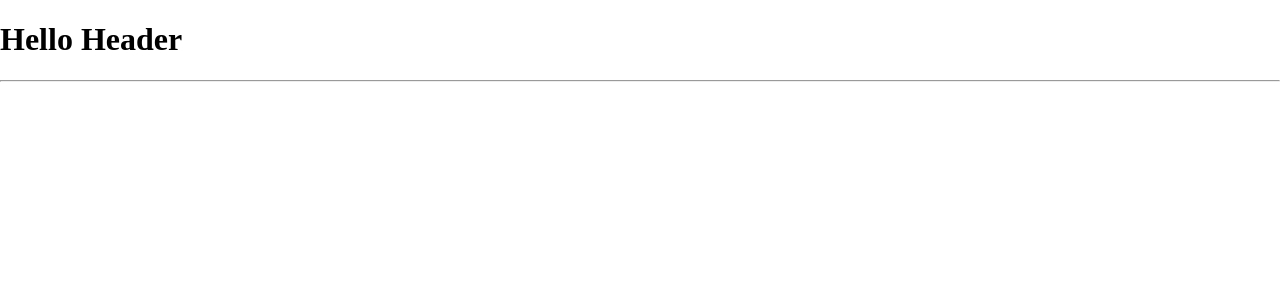
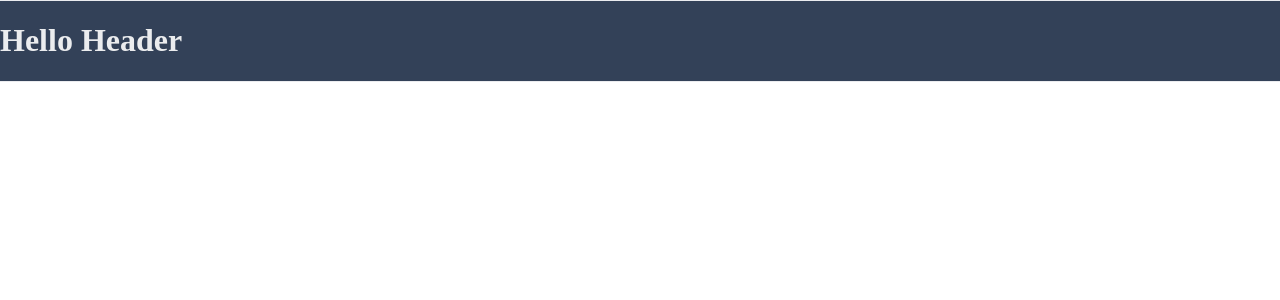
Before and after one commit to agftech/avancadev-react-with-ci, a React (Create React App) app: page / in a window 1280 px wide. Shown: the top 300 px of the page. Built offline with nearby package versions, Linux system fonts and the light colour scheme.

Commit message:
:dizzy: style: add style to the header

```diff
--- /dev/null
+++ b/src/components/Header/index.css
@@ -0,0 +1,12 @@
+.Header {
+	border-bottom: 1px solid rgba(255, 255, 255, 0.9);
+	border-top: 1px solid rgba(255, 255, 255, 0.9);
+	display: flex;
+	flex-direction: row;
+	background-color: #334158;
+	color: rgba(255, 255, 255, 0.9);
+}
+
+.Header > div {
+	margin-left: 16px;
+}
--- a/src/components/Header/index.tsx
+++ b/src/components/Header/index.tsx
@@ -1,11 +1,12 @@
 import * as React from "react";
+import "./index.css";
+
 interface HeaderProps {}
 
 export const Header: React.FC<HeaderProps> = (props) => {
 	return (
 		<div className='Header'>
 			<h1>Hello Header</h1>
-			<hr></hr>
 		</div>
 	);
 };
```
